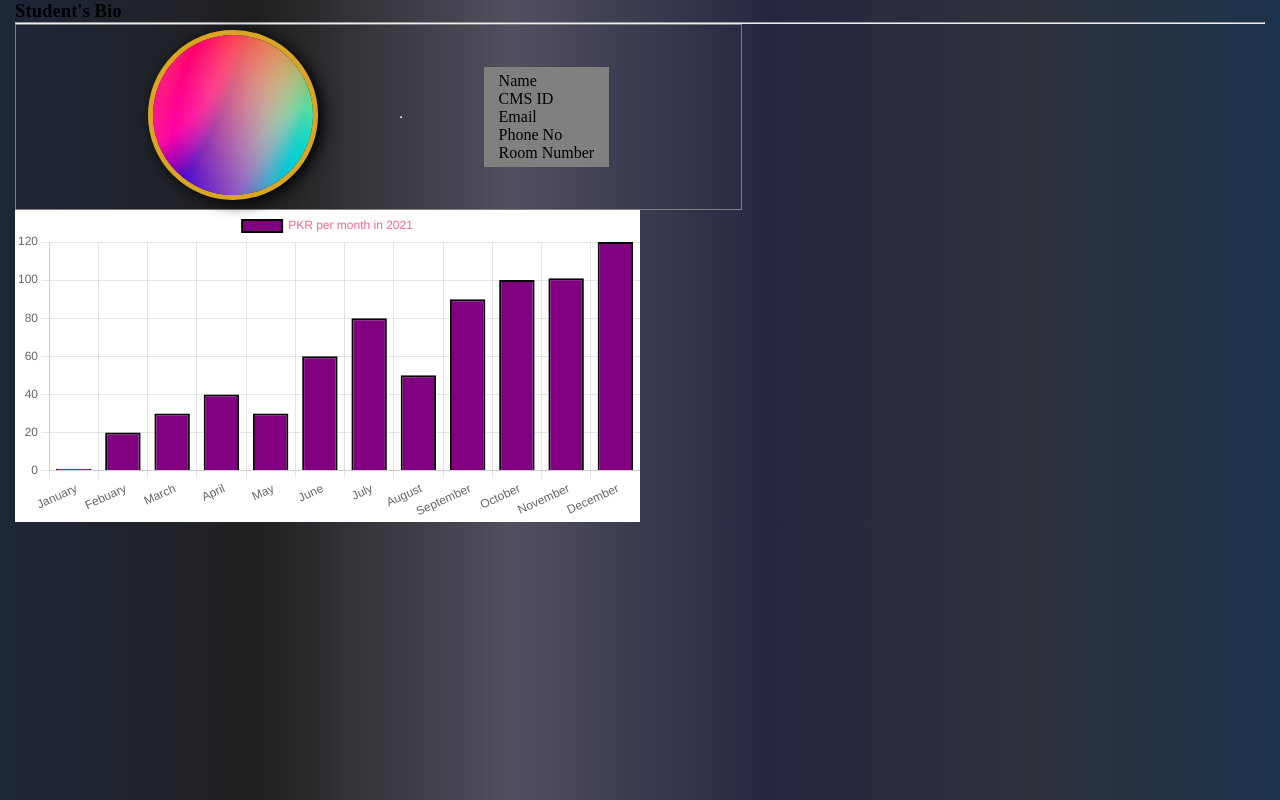
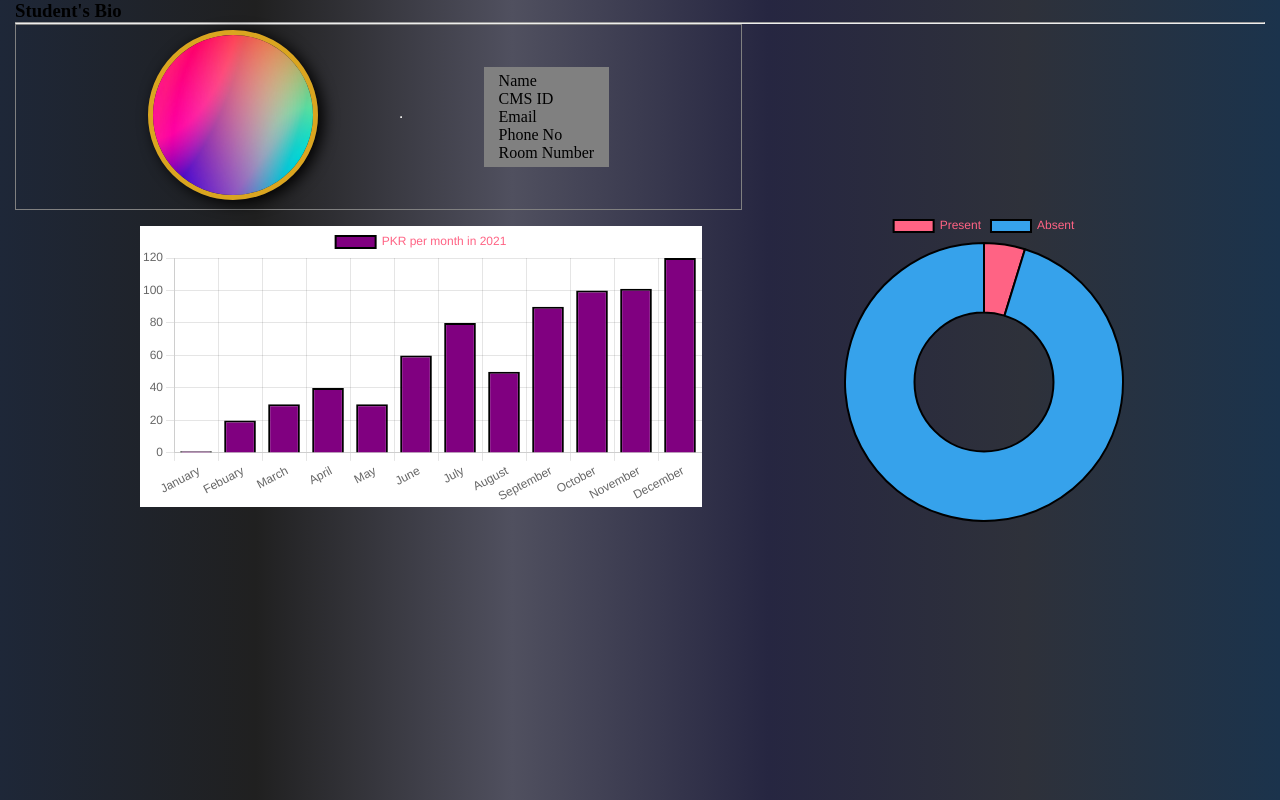
Before and after one commit to ahmedbilal-2711/HostelManagement, a website: page html/studentDashboard.html in a window 1280 px wide. Drawn offline with nearby package versions, Linux system fonts and the light colour scheme.

Commit message:
pieChart Done

```diff
--- a/css/studentDashboard.css
+++ b/css/studentDashboard.css
@@ -38,7 +38,17 @@ body{
 }
 
 #barChart{
-    width: 50%;
+    width: 45%;
     height: 50%;
 
 }
+#pieChart{
+    width: 25%;
+    height: 25%;
+}
+#charts{
+    display: flex;
+    flex-flow: row wrap;
+    align-items: center;
+    justify-content: space-evenly;
+}
--- a/html/studentDashboard.html
+++ b/html/studentDashboard.html
@@ -27,8 +27,13 @@
             <p class="details">Room Number</p>
         </div>
     </div>
-    <div id="barChart">
-        <canvas id="monthlyBills"></canvas>
+    <div id="charts">
+        <div id="barChart">
+            <canvas id="monthlyBills"></canvas>
+        </div>
+        <div id="pieChart">
+            <canvas id="attendance"></canvas>
+        </div>
     </div>
 </body>
 <script src="../js/barChart.js"></script>
--- a/js/barChart.js
+++ b/js/barChart.js
@@ -1,4 +1,5 @@
     var mixed = document.getElementById('monthlyBills').getContext('2d');
+    var pie = document.getElementById('attendance').getContext('2d');
     console.log(new Date().getFullYear());
     // Chart.defaults.scale.ticks.beginAtZero=true;
     var mixedChart = new Chart(mixed,{
@@ -31,7 +32,41 @@
             }
         }
       }
-
-      // title:{display:true,text:'BILLS',fontSize:'24',fontFamily:"'Robotto','san-serif'"},
   }
   });
+    var pieChart = new Chart(pie,{
+    type : 'doughnut',
+    data : {
+    labels: ['Present', 'Absent'],
+    datasets: [{
+      label:'Attendace per month',
+      borderColor: 'black',
+      backgroundColor: [
+        'rgb(255, 99, 132)',
+        'rgb(54, 162, 235)',
+      ],
+      borderWidth:2,
+      // backgroundColor : 'purple',
+      fillColor: "rgba(255,255,255)",
+      data: ["1", "20"]
+    }]},
+    options: {
+      plugins: {
+        title: {
+            display: true,
+            text: 'Monthly Bills',
+            font: {
+              size: 34
+          }
+        }
+      },
+      plugins: {
+        legend: {
+            display: true,
+            labels: {
+                color: 'rgb(255, 99, 132)'
+            }
+        }
+      }
+  }
+  });
--- a/js/index.js
+++ b/js/index.js
@@ -88,6 +88,7 @@ function signIn() {
     c[4].innerHTML='Create Account';
     console.log(c[0]);
 }
+
 function signUp() {
     box.style.boxShadow='0px 0px 18px 14px rgba(37, 44, 38, 0.493)';
     box.style.backgroundColor='rgba(37, 44, 38, 0.393)';
```
Also changed, not shown: signIn.js (+10 -41 lines).
